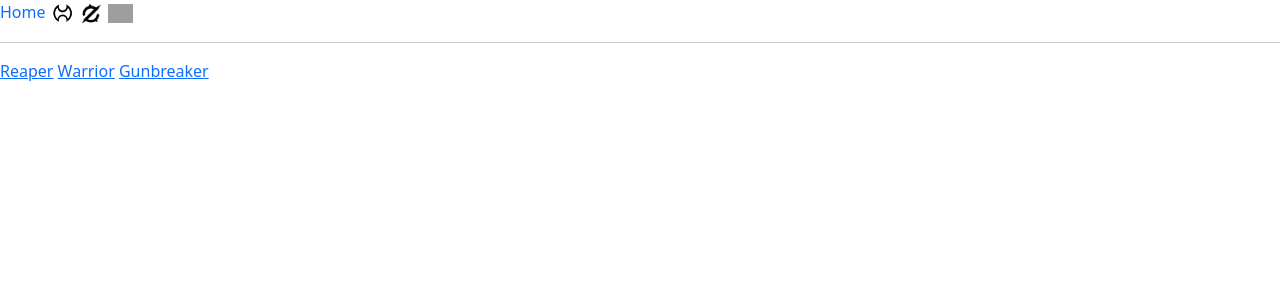
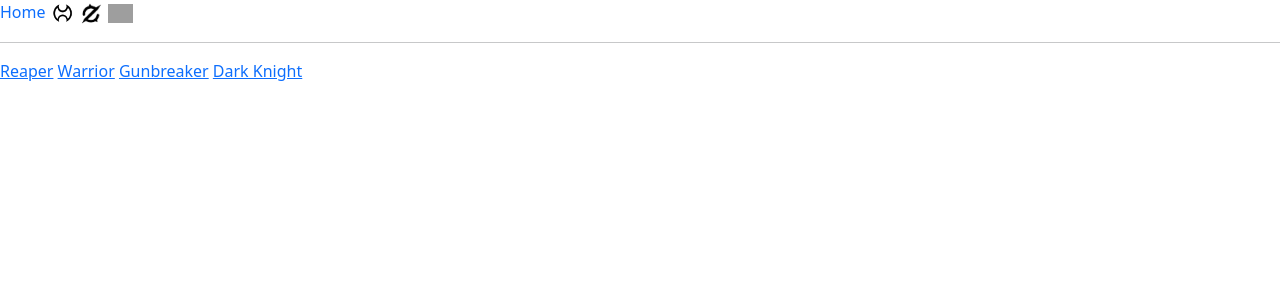
Before and after one commit to Kraioshi/Flask-Rotation, a Flask app: page / in a window 1280 px wide. Shown: the top 300 px of the page. Run offline with Flask 3, Linux system fonts and the light colour scheme; some libraries are stand-ins or nearby versions; grey boxes are pictures that could not be loaded.

Commit message:
created dark_knight route

```diff
--- a/app.py
+++ b/app.py
@@ -1,10 +1,10 @@
-from flask import Flask, render_template, redirect, url_for, flash, jsonify
+from flask import Flask, render_template, redirect, url_for, jsonify
 from flask_bootstrap import Bootstrap5
 from reaper import Reaper
 from warrior import Warrior
 from gnb import Gunbreaker
 from paladin import Paladin
-from drk import DarkKnight
+from jobs.drk import DarkKnight
 
 app = Flask(__name__)
 
@@ -474,6 +474,21 @@ def hard_reset_paladin():
     return redirect(url_for('paladin'))
 
 
+# #######
+# #######
+# #######
+# #######
+
+
+def generate_dark_knight_attributes(drk_attributes):
+    return {""
+            }
+
+
+@app.route('/dark_knight')
+def dark_knight():
+    return render_template("dark_knight/dark_knight.html", drk=drk)
+
 
 if __name__ == '__main__':
     app.run(debug=True)
--- a/templates/home.html
+++ b/templates/home.html
@@ -6,5 +6,6 @@
 <a href="{{url_for('reaper') }}">Reaper</a>
 <a href="{{url_for('warrior') }}">Warrior</a>
 <a href="{{url_for('gunbreaker') }}">Gunbreaker</a>
+<a href="{{url_for('dark_knight') }}">Dark Knight</a>
 
 {% endblock %}
```
Also changed, not shown: jobs/drk.py (renamed from drk.py).
